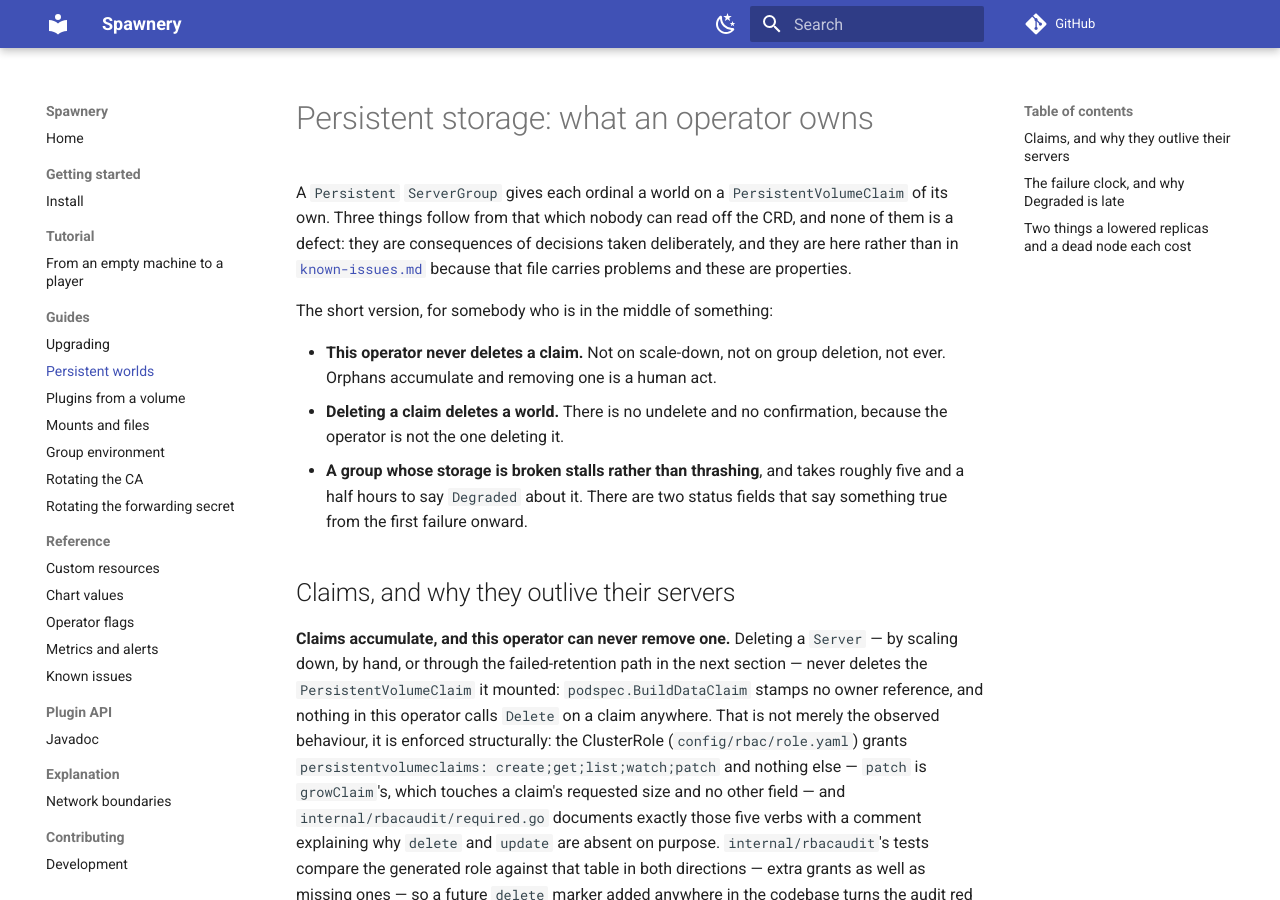
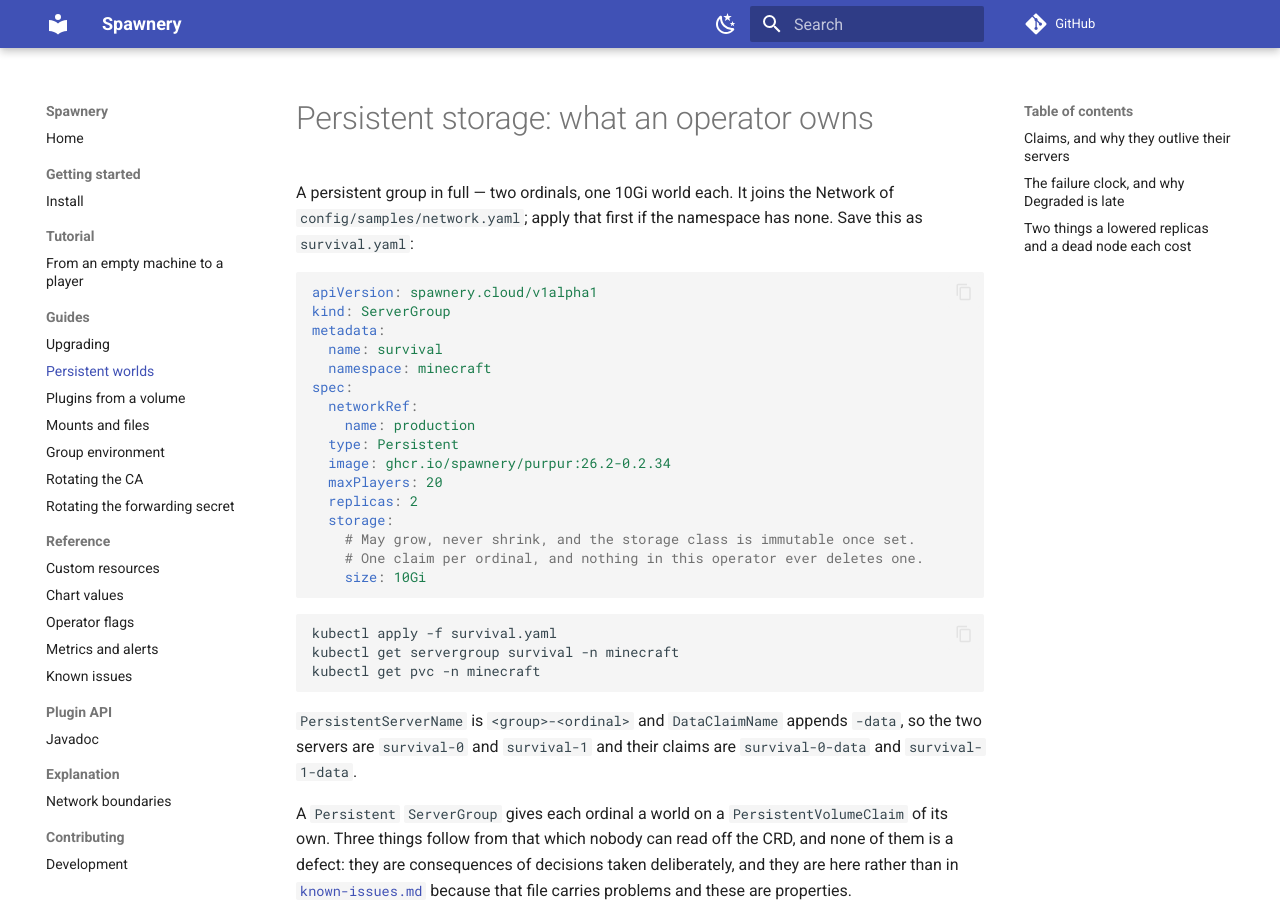
Before and after one commit to spawnery/spawnery, an MkDocs documentation site: the page built from docs/guides/persistent-worlds.md, in a window 1280 px wide and 900 px high. Built offline with MkDocs 1.6.1 and Material for MkDocs 9.7.7, drawn with Linux system fonts in a browser that asks for light colours; comment, search, counter and statistics services are not loaded.

Commit message:
docs(guides): persistent worlds opens with the group itself
The most YAML-shaped topic in the project showed no YAML: the first
code block was a kubectl on line 43, behind twenty lines of prose
about what an operator owns. A reader who has to declare a
persistent group now finds one on the first screen, complete
enough to apply, and the reasoning follows it unchanged.

Nothing was moved or reworded; the opener is an insertion.

Co-Authored-By: Claude Opus 5 (1M context) <noreply@anthropic.com>
Claude-Session: https://claude.ai/code/session_01RhLpABDQDo2jeWRbfNEdtT

````diff
--- a/docs/guides/persistent-worlds.md
+++ b/docs/guides/persistent-worlds.md
@@ -1,4 +1,37 @@
 # Persistent storage: what an operator owns
+
+A persistent group in full — two ordinals, one 10Gi world each. It joins the
+Network of `config/samples/network.yaml`; apply that first if the namespace has
+none. Save this as `survival.yaml`:
+
+```yaml
+apiVersion: spawnery.cloud/v1alpha1
+kind: ServerGroup
+metadata:
+  name: survival
+  namespace: minecraft
+spec:
+  networkRef:
+    name: production
+  type: Persistent
+  image: ghcr.io/spawnery/purpur:26.2-0.2.34
+  maxPlayers: 20
+  replicas: 2
+  storage:
+    # May grow, never shrink, and the storage class is immutable once set.
+    # One claim per ordinal, and nothing in this operator ever deletes one.
+    size: 10Gi
+```
+
+```bash
+kubectl apply -f survival.yaml
+kubectl get servergroup survival -n minecraft
+kubectl get pvc -n minecraft
+```
+
+`PersistentServerName` is `<group>-<ordinal>` and `DataClaimName` appends
+`-data`, so the two servers are `survival-0` and `survival-1` and their claims
+are `survival-0-data` and `survival-1-data`.
 
 A `Persistent` `ServerGroup` gives each ordinal a world on a
 `PersistentVolumeClaim` of its own. Three things follow from that which nobody
````
